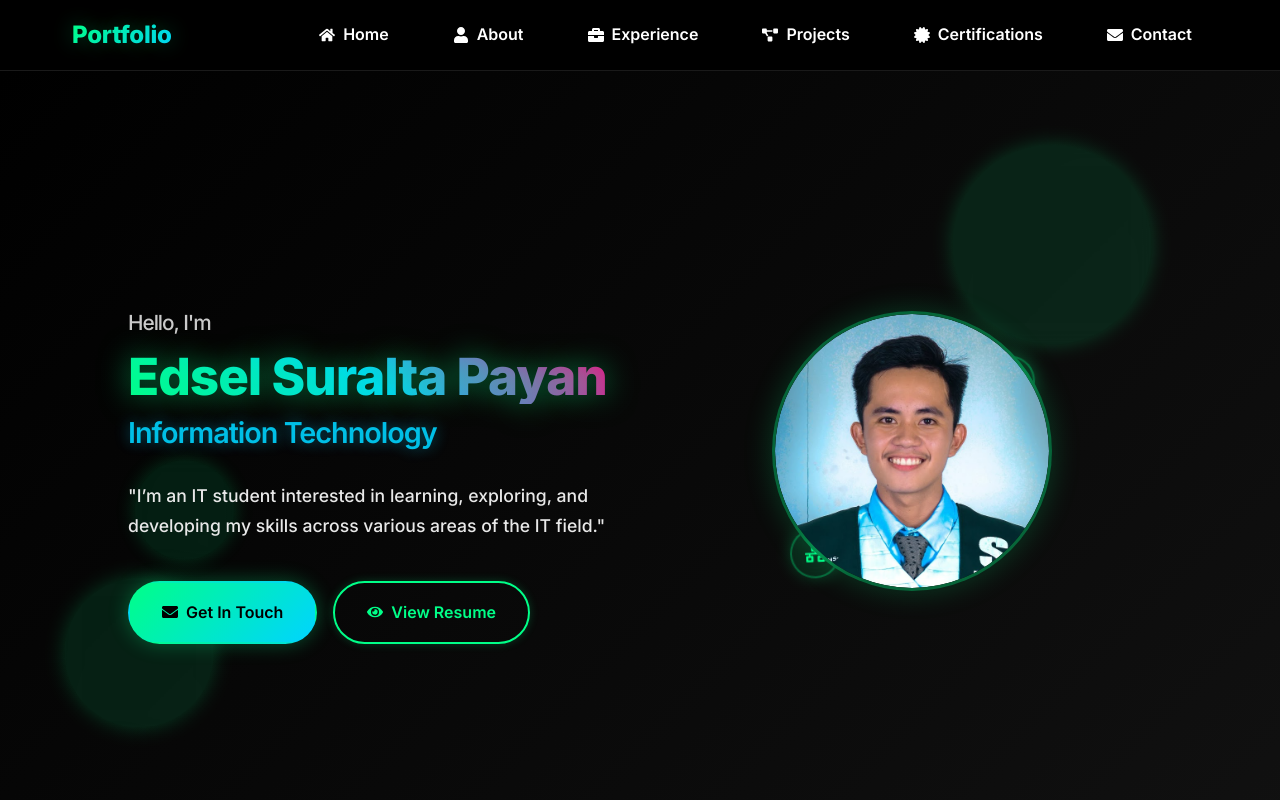
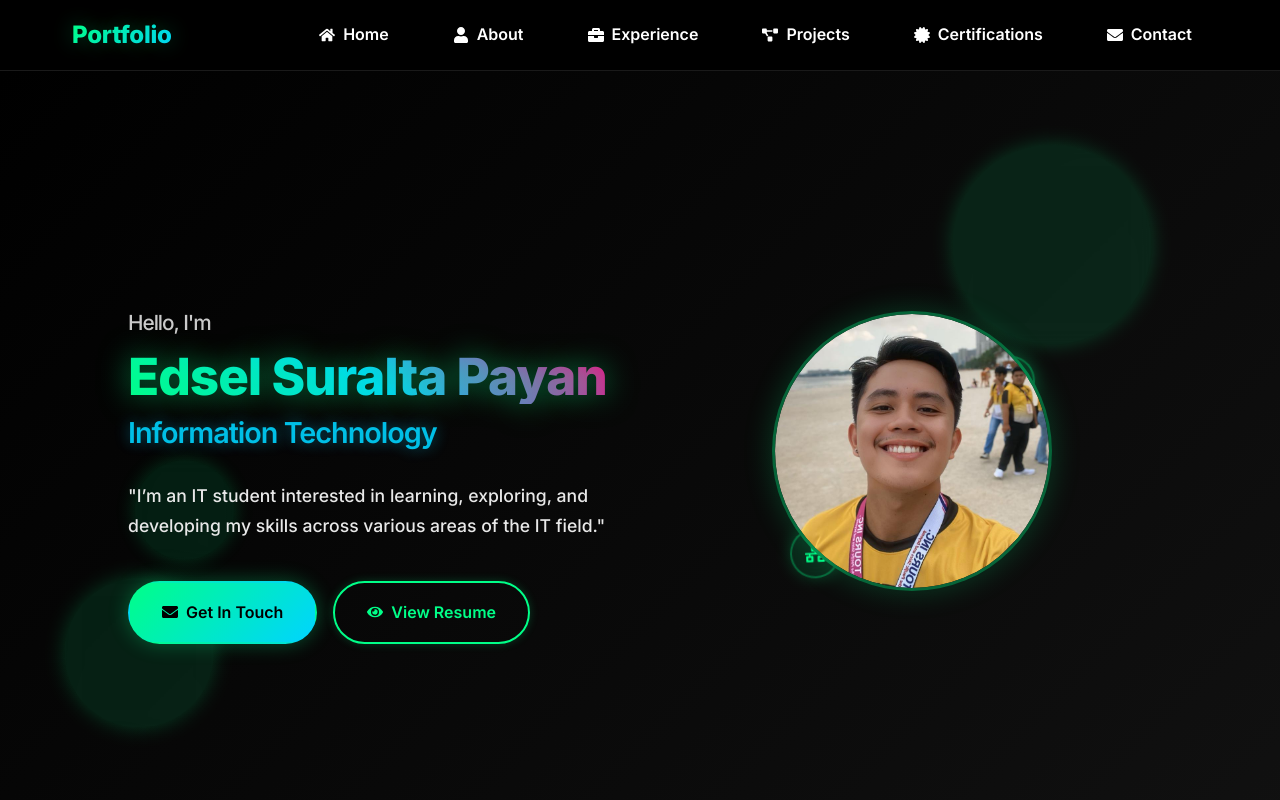
Before and after one commit to Epky/my-porfolio-, a React (Create React App) app: page / in a window 1280 px wide. Shown: the top 800 px of the page. Built offline with nearby package versions, Linux system fonts and the light colour scheme.

Commit message:
updating my profile picture

```diff
--- a/src/components/Hero.js
+++ b/src/components/Hero.js
@@ -121,7 +121,7 @@ const Hero = () => {
           <div className="image-container">
             <div className="profile-image">
               <img
-                src="/images/profile/edsel.png"
+                src="/images/profile/sel.jpg"
                 alt="Edsel Suralta Payan - IT Student"
                 className="profile-photo"
                 onError={(e) => {
```
